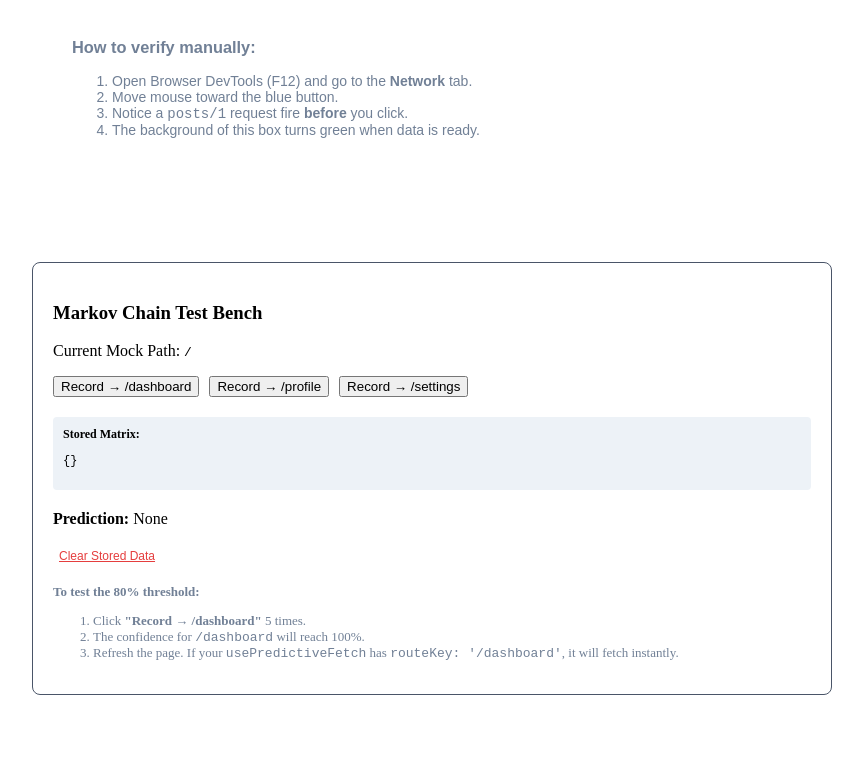
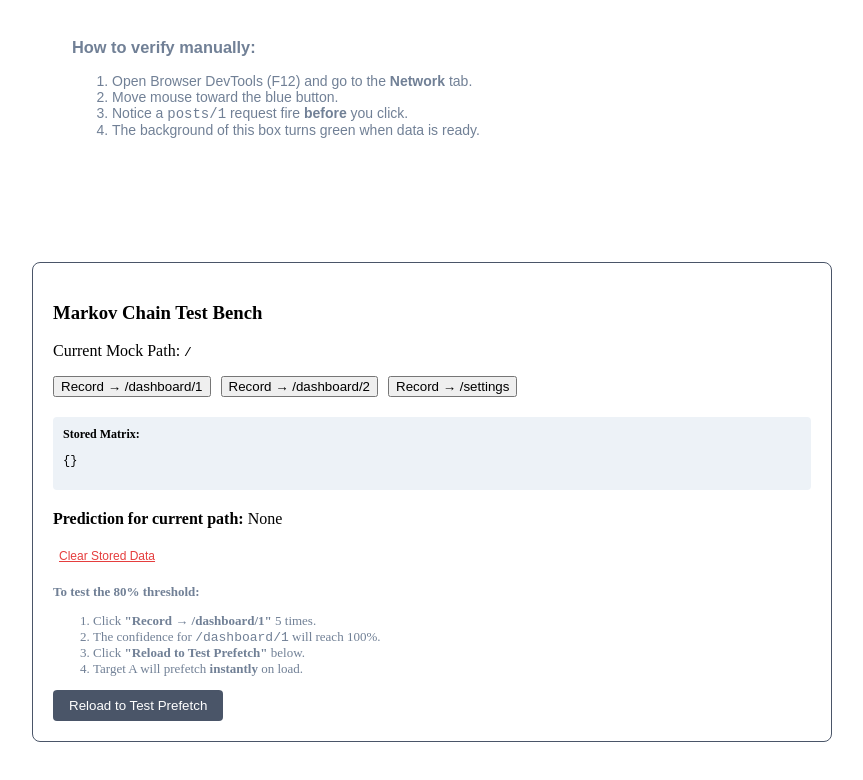
Before and after one commit to j1znuneel/predictive-fetching, a React (Vite) app: page / in a window 1280 px wide. Shown: the part 1088-1868 px from the top of the page, without its empty margins (208-1071 px from the left). Before the commit the page ends 1841 px from the top, so only its background shows below. Built offline with nearby package versions, Linux system fonts and the light colour scheme; the HTML template or start-up script is replaced by a standard one.

Commit message:
conductor(checkpoint): Checkpoint end of Phase 2

```diff
--- a/src/MarkovTestBench.jsx
+++ b/src/MarkovTestBench.jsx
@@ -34,8 +34,8 @@ const MarkovTestBench = () => {
       <p>Current Mock Path: <code>{currentPath}</code></p>
 
       <div style={{ display: 'flex', gap: '10px', marginBottom: '20px' }}>
-        <button onClick={() => simulateTransition('/dashboard')}>Record → /dashboard</button>
-        <button onClick={() => simulateTransition('/profile')}>Record → /profile</button>
+        <button onClick={() => simulateTransition('/dashboard/1')}>Record → /dashboard/1</button>
+        <button onClick={() => simulateTransition('/dashboard/2')}>Record → /dashboard/2</button>
         <button onClick={() => simulateTransition('/settings')}>Record → /settings</button>
       </div>
 
@@ -45,7 +45,7 @@ const MarkovTestBench = () => {
       </div>
 
       <div style={{ marginTop: '20px' }}>
-        <strong>Prediction:</strong>
+        <strong>Prediction for current path:</strong>
         {prediction ? (
           <span style={{ color: prediction.confidence > 0.8 ? 'green' : 'orange', fontWeight: 'bold' }}>
             {prediction.route} ({(prediction.confidence * 100).toFixed(0)}% confidence)
@@ -60,10 +60,14 @@ const MarkovTestBench = () => {
       <div style={{ marginTop: '20px', fontSize: '13px', color: '#718096' }}>
         <strong>To test the 80% threshold:</strong>
         <ol>
-          <li>Click <b>"Record → /dashboard"</b> 5 times.</li>
-          <li>The confidence for <code>/dashboard</code> will reach 100%.</li>
-          <li>Refresh the page. If your <code>usePredictiveFetch</code> has <code>routeKey: '/dashboard'</code>, it will fetch instantly.</li>
+          <li>Click <b>"Record → /dashboard/1"</b> 5 times.</li>
+          <li>The confidence for <code>/dashboard/1</code> will reach 100%.</li>
+          <li>Click <b>"Reload to Test Prefetch"</b> below.</li>
+          <li>Target A will prefetch <b>instantly</b> on load.</li>
         </ol>
+        <button onClick={() => window.location.reload()} style={{ padding: '8px 16px', background: '#4a5568', color: 'white', border: 'none', borderRadius: '4px', cursor: 'pointer' }}>
+          Reload to Test Prefetch
+        </button>
       </div>
     </div>
   );
```
Also changed, not shown: conductor/tracks/testing_suite_20260526/plan.md (+1 -1 lines).
